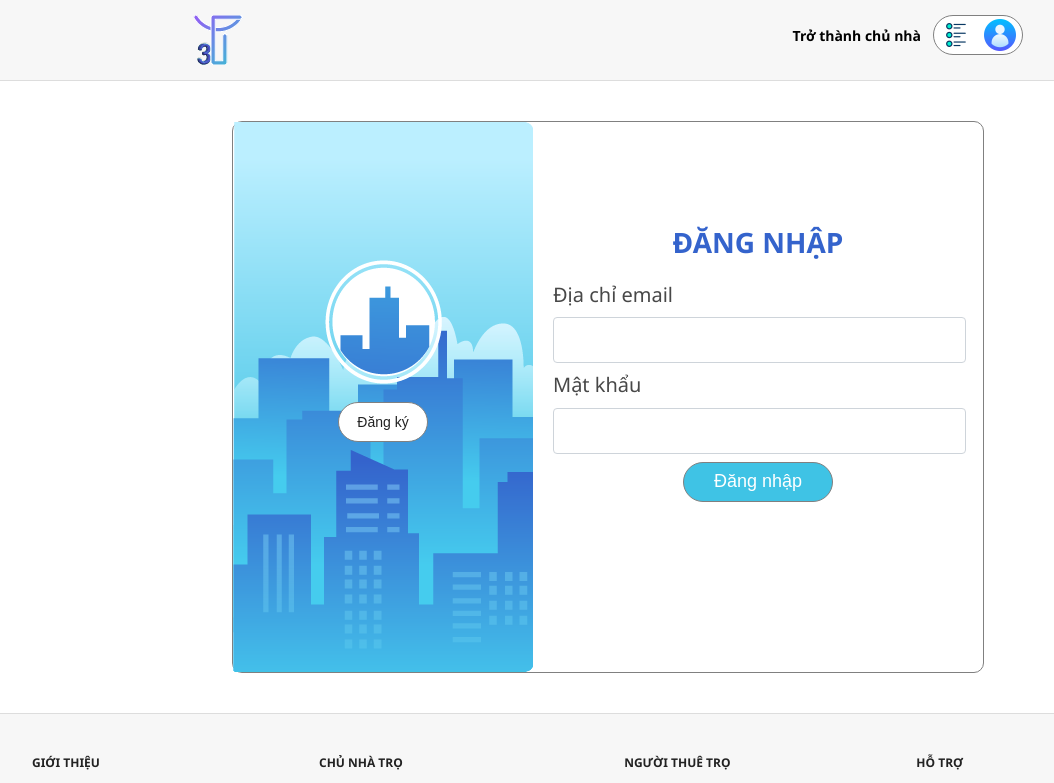
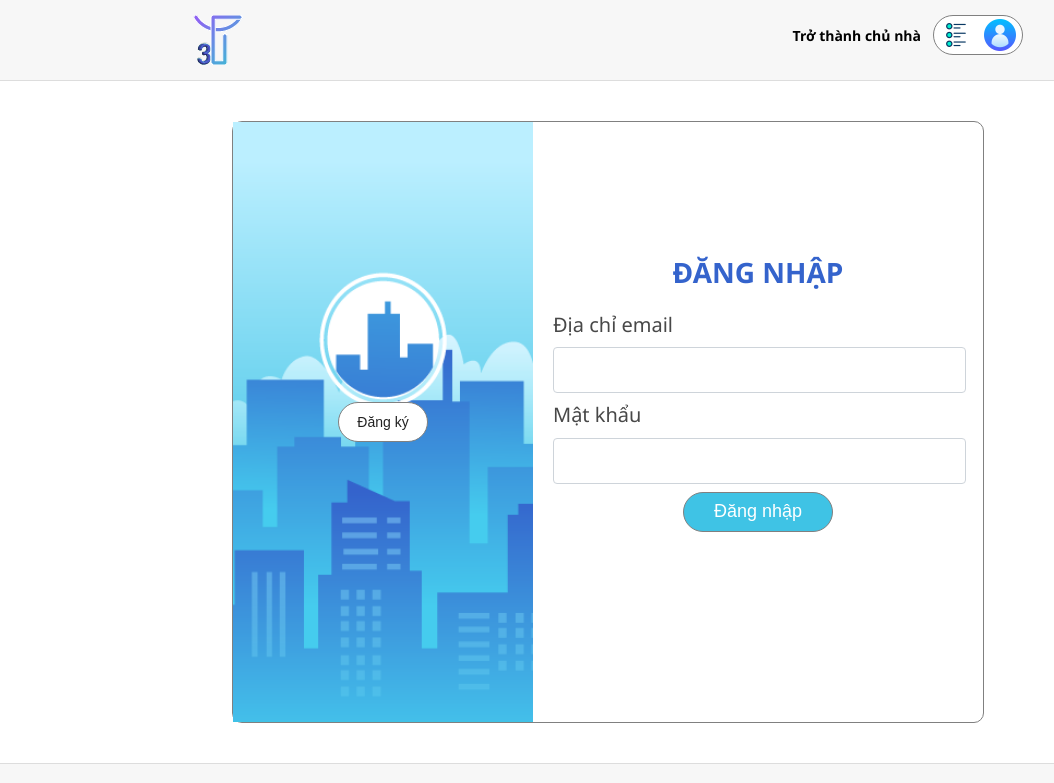
Before and after one commit to Tuanhoang2302/EasyAccomd, a React (Create React App) app: page /login in a window 1280 px wide. Shown: the top 783 px of the page, without its empty margins (32-1086 px from the left). Built offline with nearby package versions, Linux system fonts and the light colour scheme.

Commit message:
Update index.css

```diff
--- a/src/index.css
+++ b/src/index.css
@@ -61,6 +61,13 @@ body {
   height: 40px;
   border-radius: 20px;
 }
+.form-select {
+  width: 60%;
+  padding: 0.25rem 0.5rem;
+  font-size: 0.875rem;
+  line-height: 1.5;
+  border-radius: 0.2rem;
+}
 .search-form {
   padding-top: 16px;
   margin: 0 auto;
@@ -96,7 +103,6 @@ body {
   border-radius: 32px;
   flex: 1 0 0%;
   min-width: 0px;
-  padding: 14px 32px;
 }
 .form-main {
   position: relative;
@@ -222,13 +228,13 @@ body {
 }
 .content-main {
   width: 100%;
-  margin: 32px auto;
+  margin: 32px 32px;
 }
 .text-content-main {
   margin-left: 10px;
   white-space: pre-line;
   color: var(--tl-color, #222222);
-  font-size: var(--tl-font-size, 32px);
+  font-size: var(--tl-font-size, 24px);
   font-weight: var(--tl-font-weight, 800);
   letter-spacing: var(--tl-letter-spacing, normalem);
   line-height: var(--tl-line-height, 36px);
@@ -380,9 +386,11 @@ a {
 .registration,
 .login {
   width: 750px;
-  height: 550px;
+  height: 600px;
   border-radius: 10px;
   background-color: white;
+  background-size: auto;
+  background-position: 50% 50%;
   border: gray solid 1px;
   margin: 40px auto;
   display: flex;
@@ -397,6 +405,8 @@ a {
   width: 300px;
   margin-right: 0px;
   background-image: url(./img/SignIn.png);
+  background-size: cover;
+  background-position: 50% 50%;
 }
 .sign-up {
   width: 100%;
@@ -450,7 +460,7 @@ label {
 .back-left .sign-in {
   width: 100%;
   margin-left: 0px;
-  margin-top: 100px;
+  margin-top: 130px;
 }
 .sign-in label {
   font-size: 20px;
@@ -509,7 +519,7 @@ label {
     line-height: normal;
   }
   .text-content-main {
-    font-size: 20px;
+    font-size: 18px;
   }
   .uni {
     width: 40%;
```
